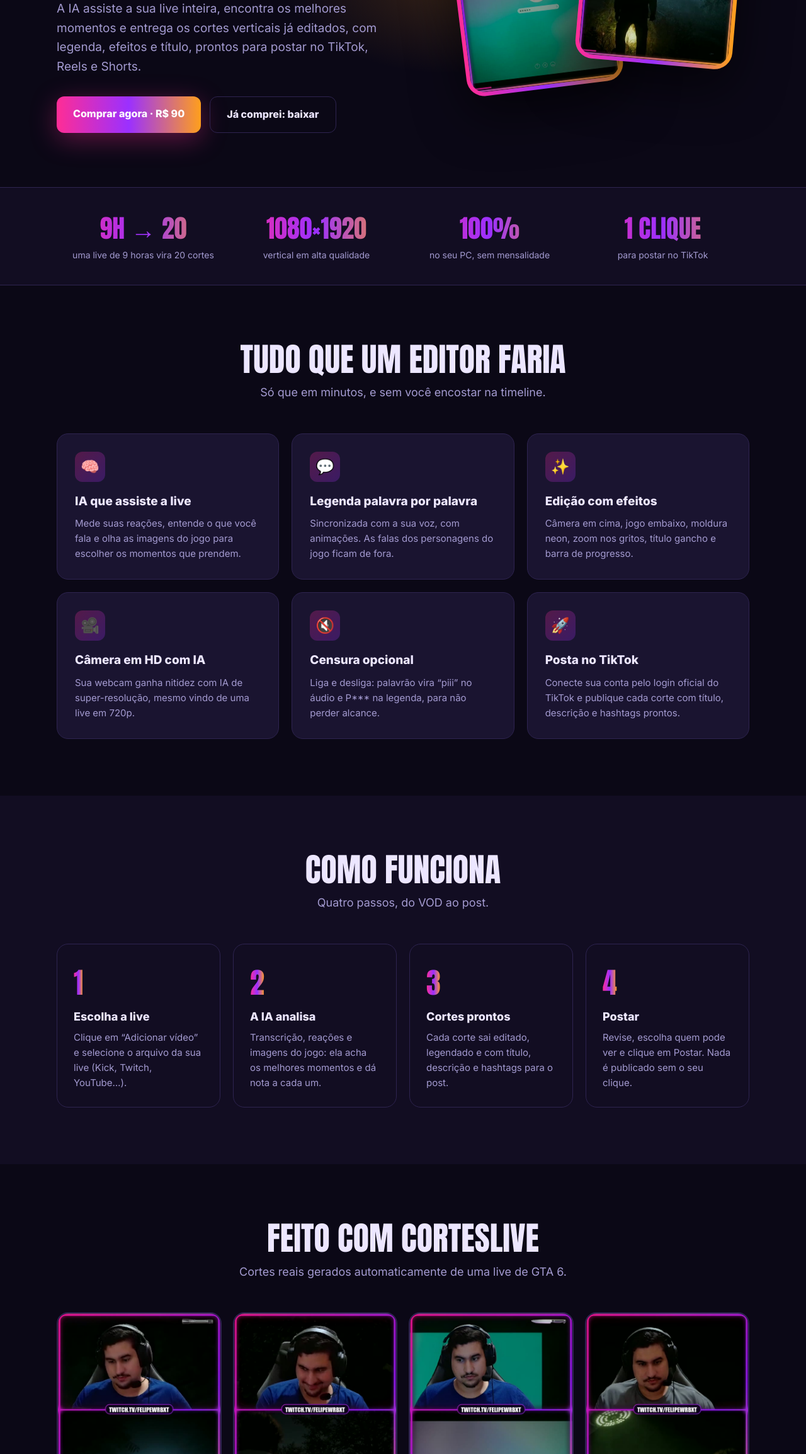
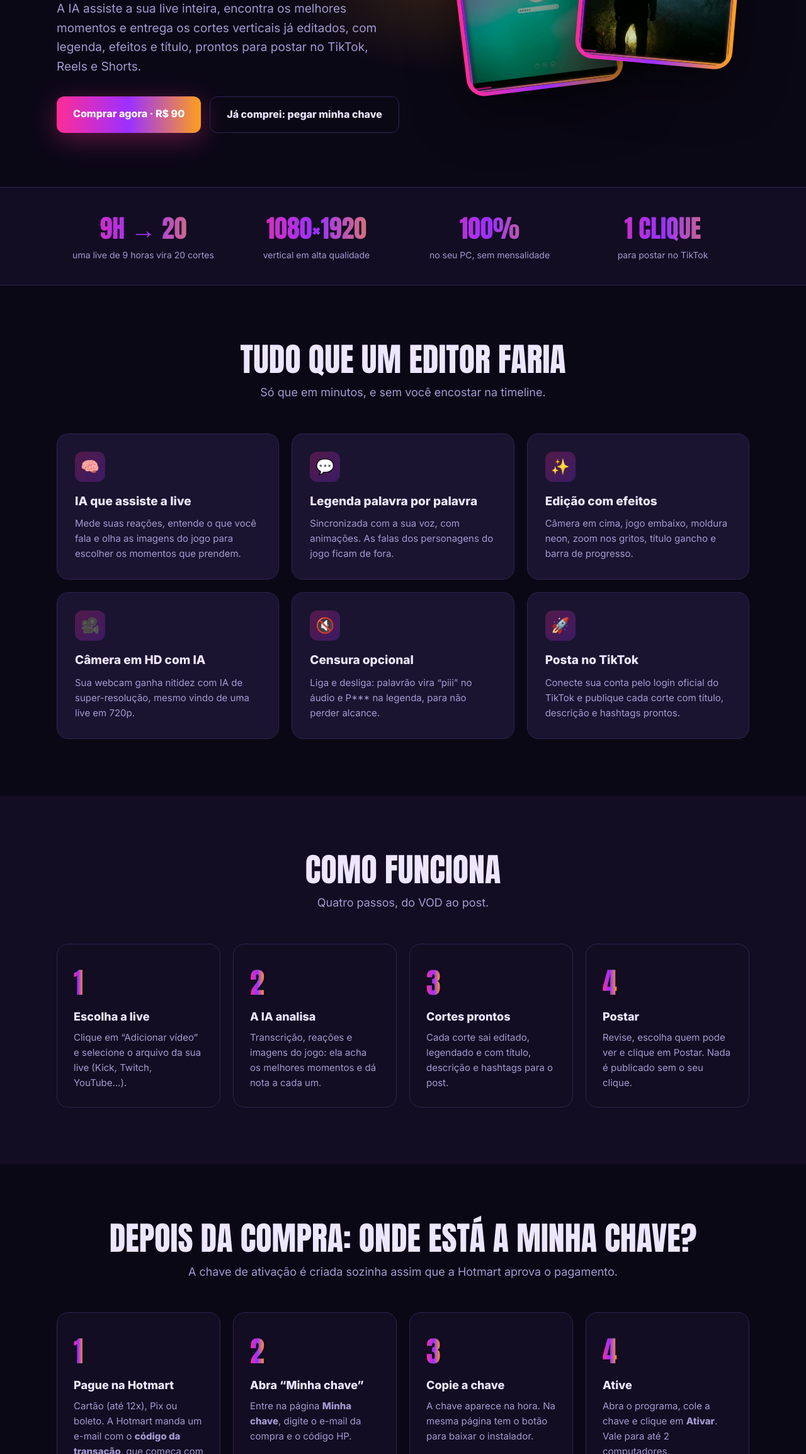
Before and after one commit to projetorico2526-debug/corteslive, a plain HTML site: page index.html in a window 1280 px wide. Shown: the part 492-2800 px from the top of the page at 63% size. Drawn offline with Linux system fonts and the light colour scheme.

Commit message:
Site: explica onde pegar a chave depois da compra

```diff
--- a/index.html
+++ b/index.html
@@ -24,7 +24,7 @@
     <p>A IA assiste a sua live inteira, encontra os melhores momentos e entrega os cortes verticais já editados, com legenda, efeitos e título, prontos para postar no TikTok, Reels e Shorts.</p>
     <div class="botoes">
       <a class="bt pri" href="https://pay.hotmart.com/Q108612296G">Comprar agora · R$ 90</a>
-      <a class="bt sec" href="minha-chave.html">Já comprei: baixar</a>
+      <a class="bt sec" href="minha-chave.html">Já comprei: pegar minha chave</a>
     </div>
   </div>
   <div class="celulares">
@@ -62,6 +62,17 @@
   </div>
 </div></section>
 
+<section id="chave"><div class="wrap">
+  <div class="titulo-sec"><h2>Depois da compra: onde está a minha chave?</h2><p>A chave de ativação é criada sozinha assim que a Hotmart aprova o pagamento.</p></div>
+  <div class="passos">
+    <div class="passo"><h3>Pague na Hotmart</h3><p>Cartão (até 12x), Pix ou boleto. A Hotmart manda um e-mail com o <b>código da transação</b>, que começa com <b>HP</b>.</p></div>
+    <div class="passo"><h3>Abra “Minha chave”</h3><p>Entre na página <a href="minha-chave.html"><b>Minha chave</b></a>, digite o e-mail da compra e o código HP.</p></div>
+    <div class="passo"><h3>Copie a chave</h3><p>A chave aparece na hora. Na mesma página tem o botão para baixar o instalador.</p></div>
+    <div class="passo"><h3>Ative</h3><p>Abra o programa, cole a chave e clique em <b>Ativar</b>. Vale para até 2 computadores.</p></div>
+  </div>
+  <p style="text-align:center;margin-top:20px"><a class="bt sec" href="minha-chave.html">Já comprei: pegar minha chave</a></p>
+</div></section>
+
 <section id="cortes"><div class="wrap">
   <div class="titulo-sec"><h2>Feito com CortesLive</h2><p>Cortes reais gerados automaticamente de uma live de GTA 6.</p></div>
   <div class="galeria">
```
Also changed, not shown: minha-chave.html (+9 -1 lines).
